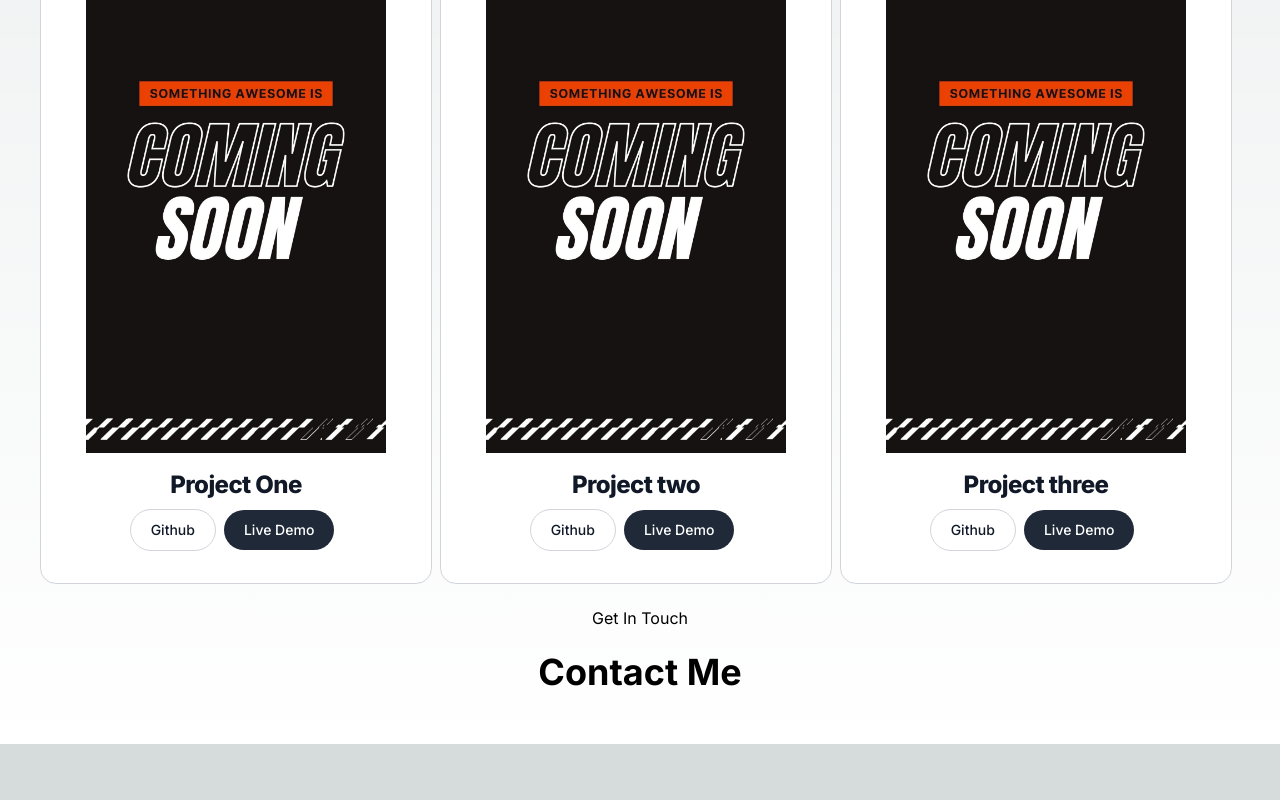
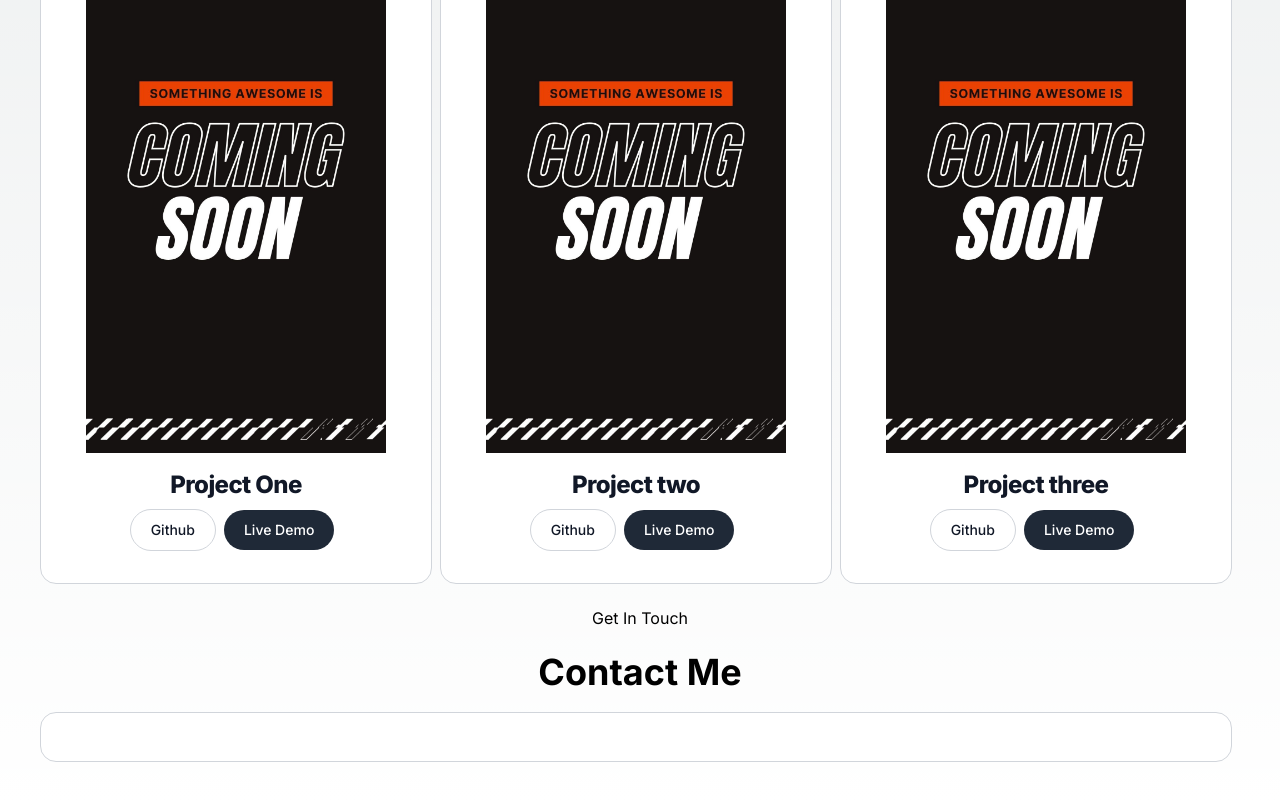
Before and after one commit to Erickferpinedo/Portfolio-nextjs, a Next.js app in the folder portfolio-nextjs/: page / in a window 1280 px wide. Shown: the part 1579-2379 px from the top of the page. Before the commit the page ends 2323 px from the top, so only its background shows below. Built offline with nearby package versions, Linux system fonts and the light colour scheme.

Commit message:
Update page.tsx

```diff
--- a/portfolio-nextjs/app/page.tsx
+++ b/portfolio-nextjs/app/page.tsx
@@ -414,6 +414,14 @@ export default function Home() {
 </div>
 
 
+<div className="flex flex-col md:flex-row ">
+
+  <div className="details-container flex-1 bg-white p-6 pl-8 md:pl-6 rounded-2xl border border-gray-300 text-center mt-4 md:mt-2 md:mr-2" >
+
+  </div>
+</div>
+
+
     </main>
 
     );
```
